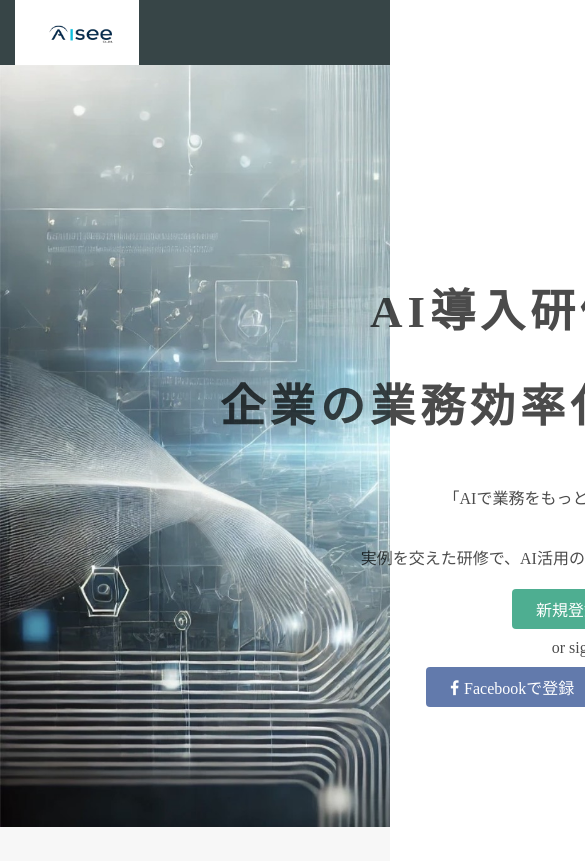
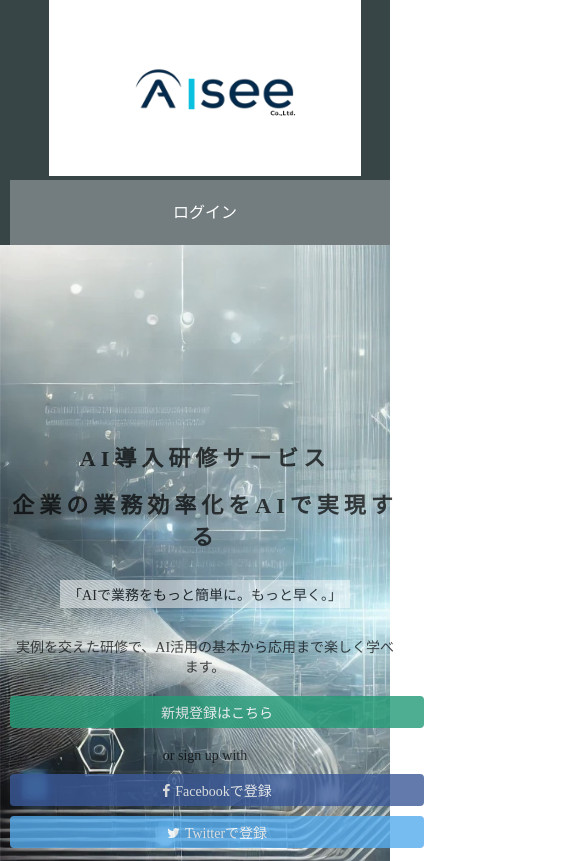
Before and after one commit to YukiYamada1192/AISee, a plain HTML site: page index.html in a window 390 px wide. Shown: the top 861 px of the page, 585 px wide, since content can reach past the window. Drawn offline with Linux system fonts and the light colour scheme.

Commit message:
Update stylesheet.css

```diff
--- a/stylesheet.css
+++ b/stylesheet.css
@@ -215,3 +215,78 @@ footer {
   margin-top: 20px;
   font-size: 14px;
 }
+
+/* 「タブレット・スマホ用」画面幅が768px以下の場合 */
+@media (max-width: 768px) {
+  .container {
+    width: 100%; /* コンテンツ幅を画面に合わせる */
+    padding: 0 10px; /* 余白を調整 */
+  }
+
+  header {
+    height: auto; /* ヘッダーの高さを自動調整 */
+    text-align: center; /* 中央揃え */
+  }
+
+  .header-left, .header-right {
+    float: none; /* フロート解除 */
+    display: block;
+    text-align: center;
+  }
+
+  .logo {
+    width: 80%; /* ロゴのサイズを小さくする */
+    height: auto;
+  }
+
+  .top-wrapper h1 {
+    font-size: 28px; /* 見出しのサイズを小さく */
+  }
+
+  .top-wrapper p {
+    font-size: 14px; /* 段落のサイズを調整 */
+  }
+
+  .lesson {
+    width: 100%; /* レッスン要素を画面幅いっぱいに */
+    margin-bottom: 20px;
+  }
+
+  .btn {
+    width: 100%; /* ボタンを画面幅に合わせる */
+    margin-bottom: 10px;
+  }
+
+  form input, form textarea, form button {
+    width: 100%; /* 入力欄を画面幅に合わせる */
+  }
+
+  .cta {
+    margin: 10px;
+    padding: 15px;
+  }
+}
+
+/* 画面幅が480px以下の場合（小さなスマホ用） */
+@media (max-width: 480px) {
+  .top-wrapper h1 {
+    font-size: 22px; /* 見出しをさらに小さく */
+  }
+
+  .btn {
+    font-size: 14px; /* ボタンの文字サイズを調整 */
+    padding: 6px 12px;
+  }
+
+  .lesson-icon img {
+    max-width: 80px; /* 画像サイズを小さく */
+  }
+
+  .lesson-icon p {
+    font-size: 14px; /* アイコン内テキストを調整 */
+  }
+
+  footer {
+    font-size: 12px; /* フッター文字サイズを小さく */
+  }
+}
```
